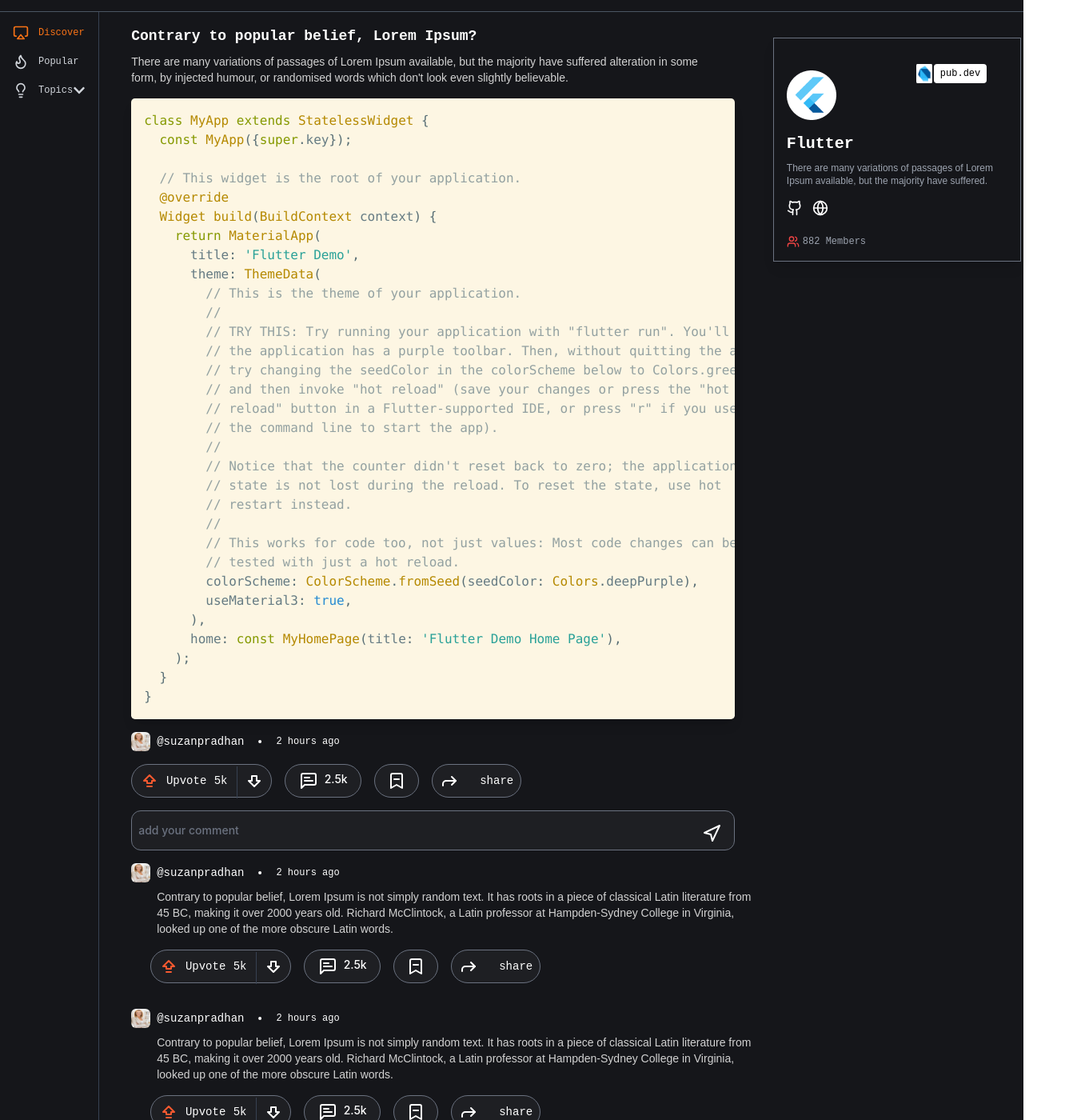
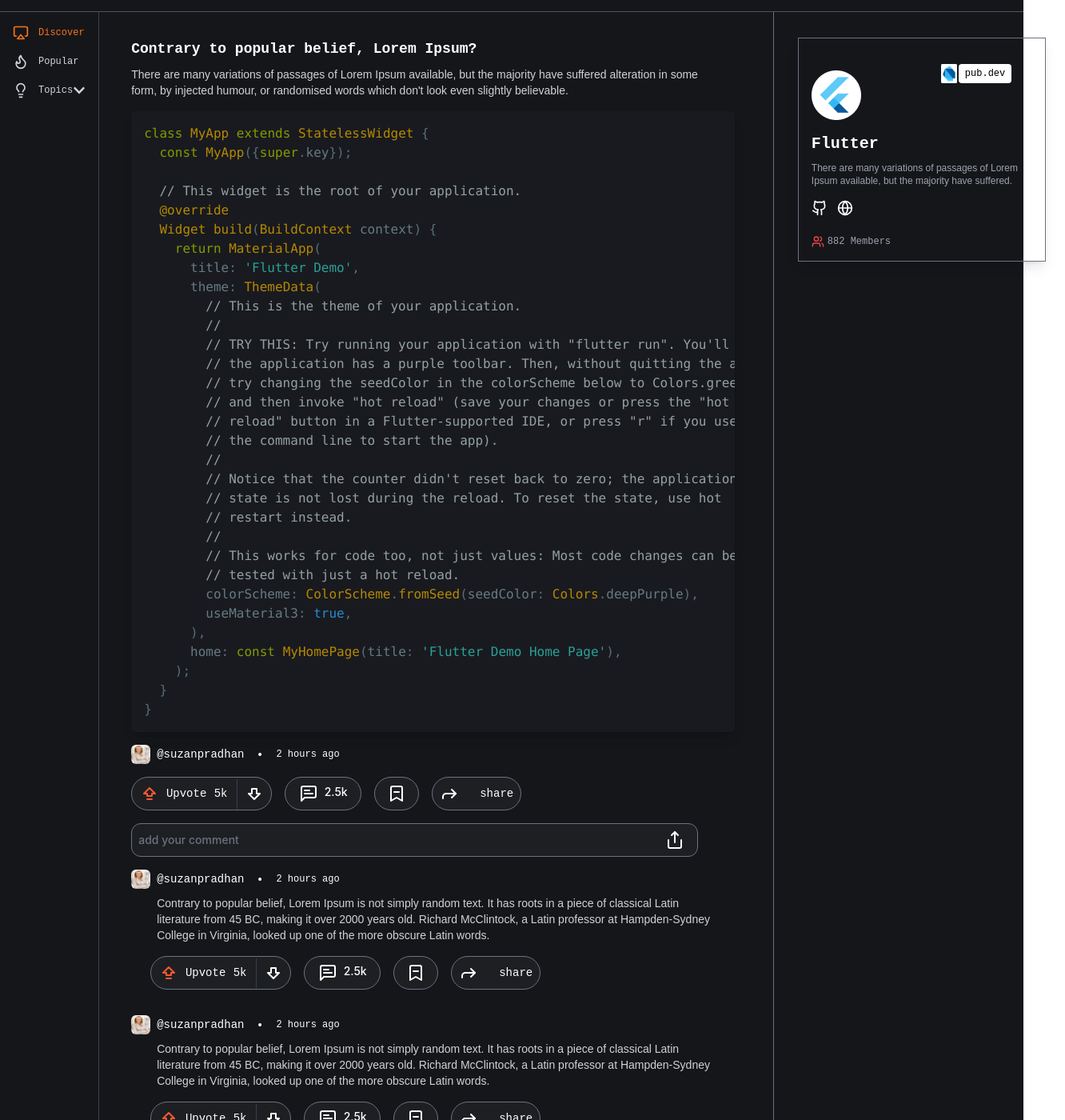
Before and after one commit to suzanpradhan/pkg-forum-web, a Next.js app: page /codeDetail in a window 1280 px wide. Shown: the part 60-1460 px from the top of the page at 80% size, 1332 px wide, since content can reach past the window. Built offline with nearby package versions, Linux system fonts and the light colour scheme; a web font is replaced by a local one.

Commit message:
fix: profiel & code detail refactor

```diff
--- a/src/app/(components)/Profile.tsx
+++ b/src/app/(components)/Profile.tsx
@@ -4,7 +4,7 @@ export default function Profile() {
   return (
     <div>
       <h1 className="text-white text-xl font-martian-mono">My Profile</h1>
-      <div className="relative h-20 w-20 rounded-full overflow-hidden mt-4">
+      <div className="relative h-28 w-28 rounded-2xl overflow-hidden mt-4">
         <Image
           src={"/images/avatar.avif"}
           alt="avatar"
--- a/src/app/(components)/codeDetail/page.tsx
+++ b/src/app/(components)/codeDetail/page.tsx
@@ -57,45 +57,49 @@ export default function CodeDetail() {
 
   return (
     <div className="flex justify-between flex-1">
-      <div className="w-[94%] pr-5 ">
+      <div className="w-[94%]   ">
+        <div className="mt-4">
           <div className="w-[90%]">
             <h2 className="text-white text-lg font-semibold mb-2 font-martian-mono ">
               Contrary to popular belief, Lorem Ipsum?
             </h2>
             <p className="text-[#D2D2D2] text-sm mb-4 font-satoshi">
-            There are many variations of passages of Lorem Ipsum available, but
-            the majority have suffered alteration in some form, by injected
-            humour, or randomised words which don't look even slightly
-            believable.
+              There are many variations of passages of Lorem Ipsum available,
+              but the majority have suffered alteration in some form, by
+              injected humour, or randomised words which don't look even
+              slightly believable.
             </p>
           </div>
 
-        <div className="mt-4 bg-[#191A1F]  rounded-lg shadow-lg w-[94%] ">
-          <SyntaxHighlighter language="dart" style={solarizedlight}>
+          <div className="mt-4 bg-[#191A1F]   rounded-lg shadow-lg w-[94%] ">
+            <SyntaxHighlighter
+              language="dart"
+              style={solarizedlight}
+              customStyle={{ backgroundColor: "#191A1F" }}
+            >
               {flutterCode}
             </SyntaxHighlighter>
           </div>
-
-        <div className="mt-4">
           <DetailBox />
           <div className="">
             <ButtonGroup />
           </div>
 
+          <div className="w-[94%]">
             <div className="py-2   w-[94%] text-sm font-medium text-white bg-[#1E1F23] rounded-xl  mt-4 flex  justify-between border border-gray-500">
               <div className="flex items-center">
                 <p className="ml-2 text-gray-500">add your comment</p>
               </div>
-            <Navigation className=" mt-2 mr-4" />
+              <Share className="  mr-4" />
             </div>
 
             <DetailBox />
             <p className="text-[#D2D2D2] text-sm mb-4 font-satoshi mt-2 ml-8 w-[94%] ">
               Contrary to popular belief, Lorem Ipsum is not simply random text.
               It has roots in a piece of classical Latin literature from 45 BC,
-            making it over 2000 years old. Richard McClintock, a Latin professor
-            at Hampden-Sydney College in Virginia, looked up one of the more
-            obscure Latin words.
+              making it over 2000 years old. Richard McClintock, a Latin
+              professor at Hampden-Sydney College in Virginia, looked up one of
+              the more obscure Latin words.
             </p>
             <div className="-mt-4 ml-6 ">
               <ButtonGroup />
@@ -104,11 +108,11 @@ export default function CodeDetail() {
             <div className="mt-8">
               <DetailBox />
               <p className="text-[#D2D2D2] text-sm mb-4 font-satoshi mt-2 ml-8 w-[94%]  ">
-              Contrary to popular belief, Lorem Ipsum is not simply random text.
-              It has roots in a piece of classical Latin literature from 45 BC,
-              making it over 2000 years old. Richard McClintock, a Latin
-              professor at Hampden-Sydney College in Virginia, looked up one of
-              the more obscure Latin words.
+                Contrary to popular belief, Lorem Ipsum is not simply random
+                text. It has roots in a piece of classical Latin literature from
+                45 BC, making it over 2000 years old. Richard McClintock, a
+                Latin professor at Hampden-Sydney College in Virginia, looked up
+                one of the more obscure Latin words.
               </p>
               <div className=" -mt-4 ml-6 ">
                 <ButtonGroup />
@@ -116,12 +120,11 @@ export default function CodeDetail() {
             </div>
           </div>
         </div>
-
+      </div>
+      <div className="border-r border-gray-500 w-0 mr-[50px] -mt-4"></div>
       <div className="-mr-4">
-
         <PostPageAside />
       </div>
-
     </div>
   );
 }
```
Lines whose indentation alone changed are shown as unchanged.
